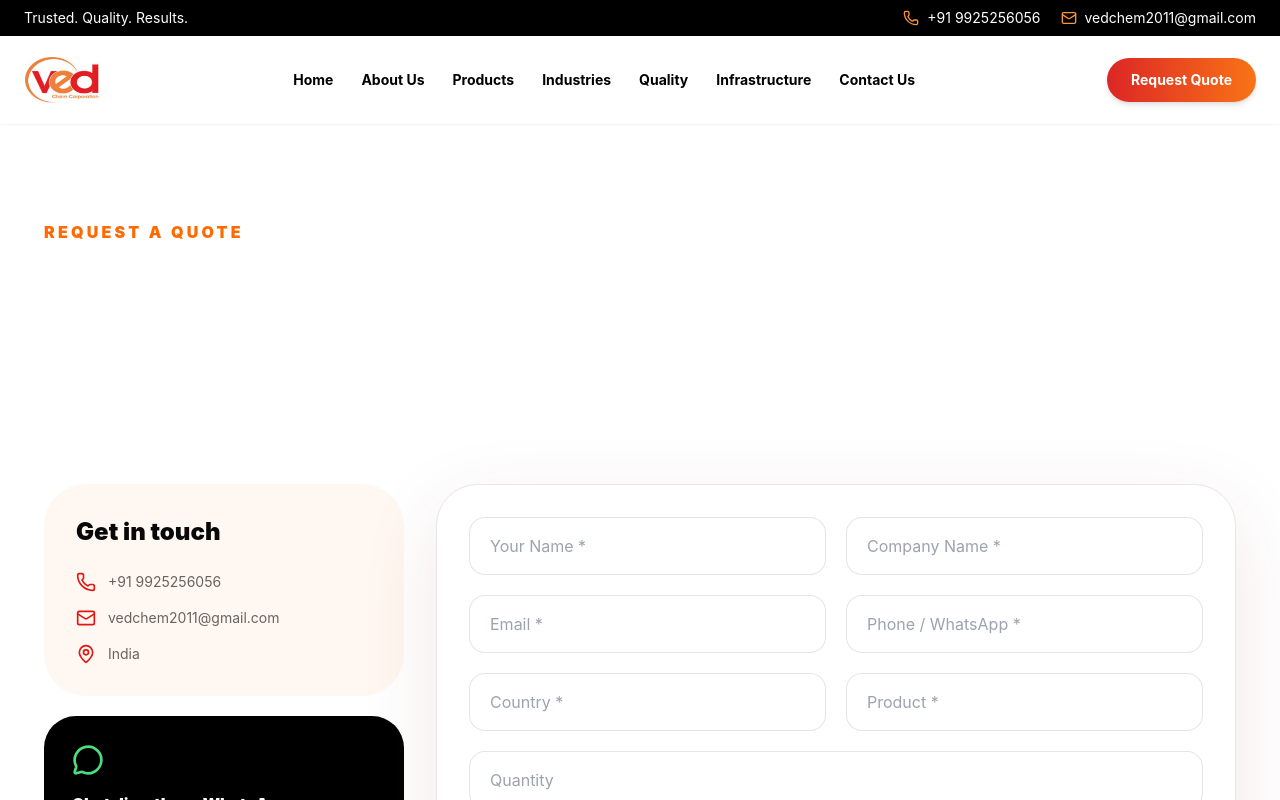
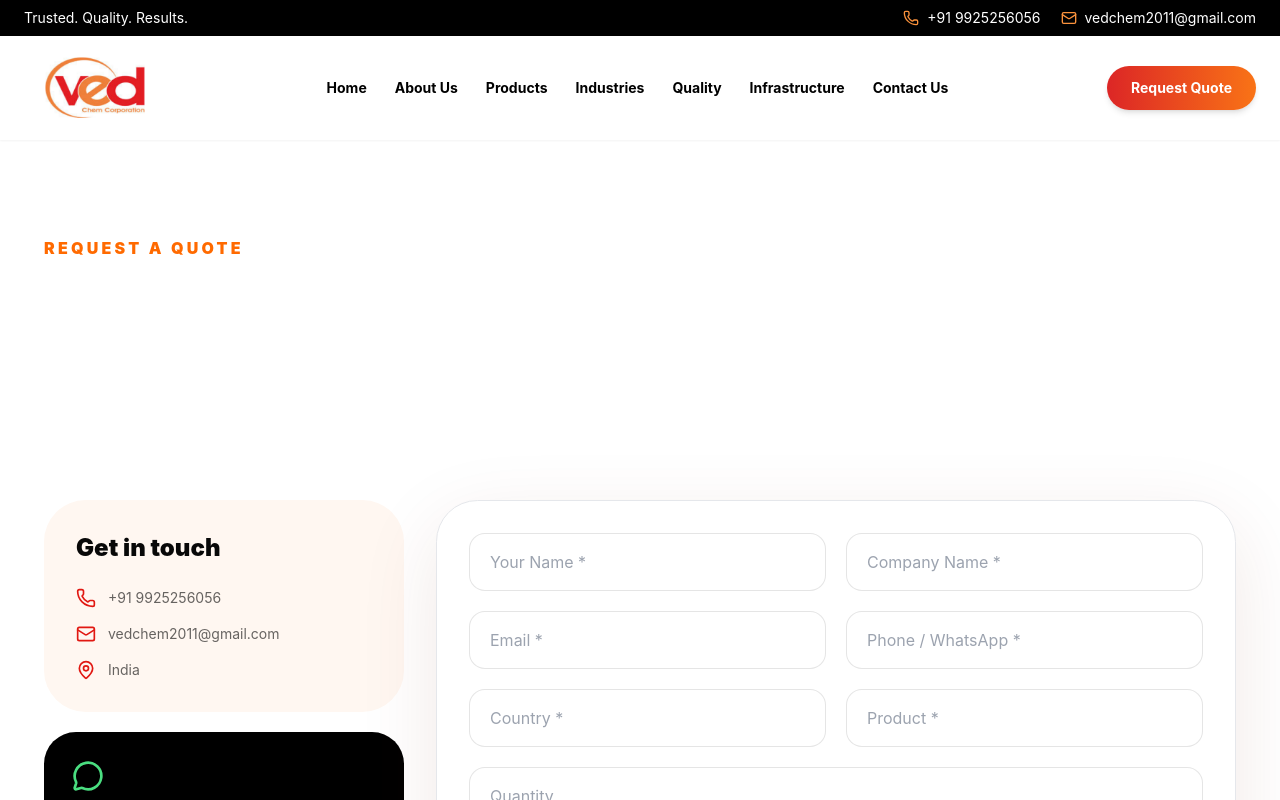
Before and after one commit to patelved3313/vedchem-redesign, a Next.js app: page /en/rfq in a window 1280 px wide. Shown: the top 800 px of the page. Built offline with nearby package versions, Linux system fonts and the light colour scheme.

Commit message:
Update Logo.tsx

```diff
--- a/components/Logo.tsx
+++ b/components/Logo.tsx
@@ -1,3 +1,15 @@
 import Image from 'next/image';
-import Link from 'next/link';
-export default function Logo(){return <Link href="/en" className="flex items-center gap-3"><Image src="/ved-logo.png" alt="Ved Chem Corporation" width={118} height={54} className="h-12 w-auto object-contain" priority/></Link>}
+
+export default function Logo() {
+  return (
+    <div className="relative h-16 w-36">
+      <Image
+        src="/ved-logo.png"
+        alt="Ved Chem Corporation"
+        fill
+        priority
+        className="object-contain"
+      />
+    </div>
+  );
+}
```
